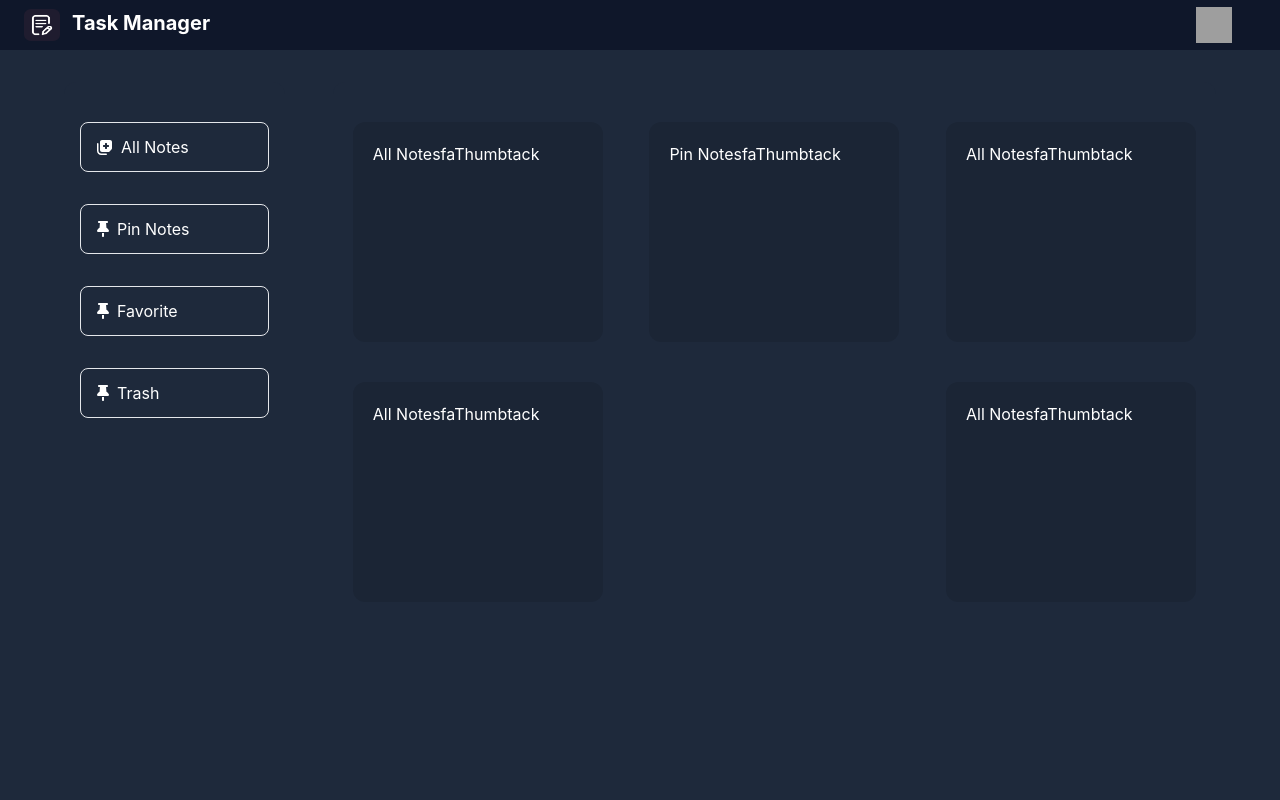
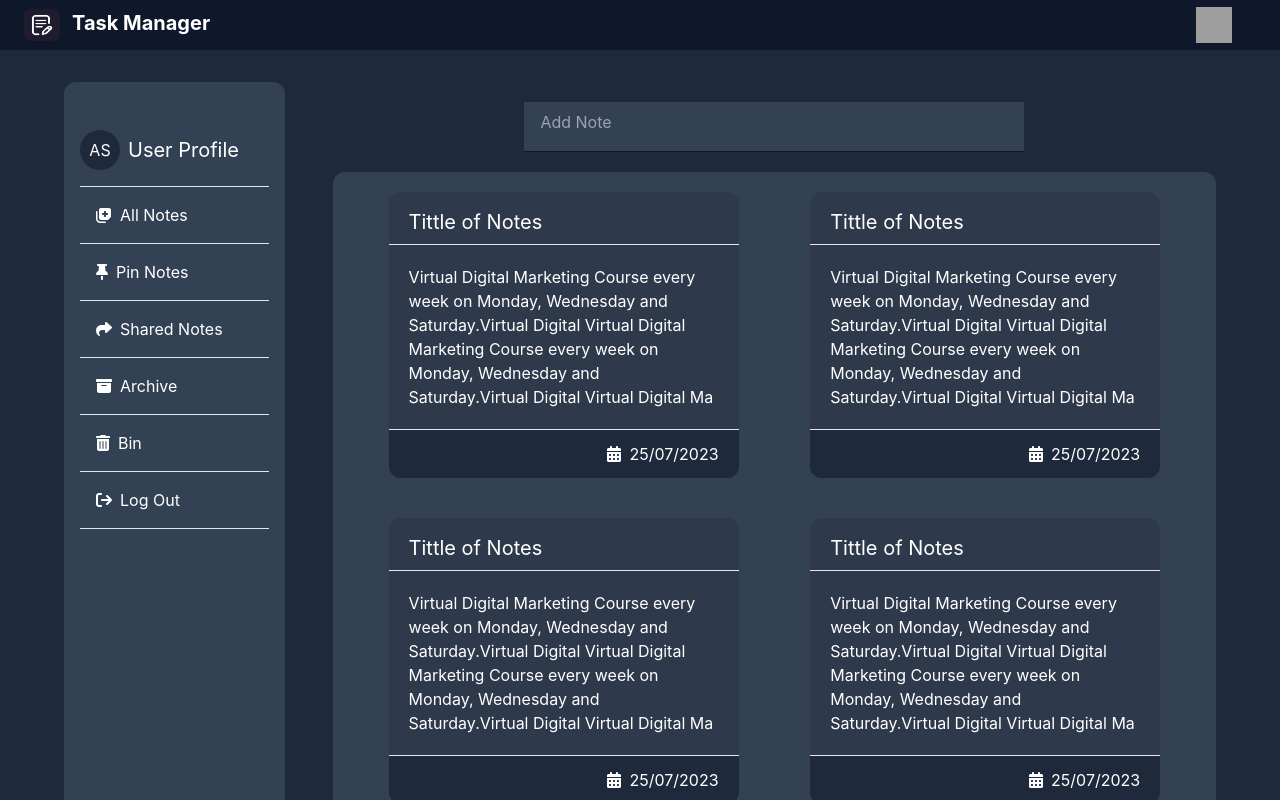
Before and after one commit to Amitsharma45/Note_Manager, a React (Create React App) app in the folder frontend/: page / in a window 1280 px wide. Before the commit this address led to /home. Shown: the top 800 px of the page. Built offline with nearby package versions, Linux system fonts and the light colour scheme; grey boxes are pictures that could not be loaded.

Commit message:
input box completed

```diff
--- a/frontend/src/App.js
+++ b/frontend/src/App.js
@@ -28,8 +28,8 @@ function App() {
             <>
               <Appbar toggleMode={toggleMode} />
               <Routes  >
-              <Route path="/" element={<Navigate to="/home" />} />
-                <Route path='/home' element={<Home />} />
+              {/* <Route path="/" element={<Navigate to="/home" />} /> */}
+                <Route path='/' element={<Home />} />
               </Routes>
             </>
           )
--- /dev/null
+++ b/frontend/src/Components/AddNote/AddNote.js
@@ -0,0 +1,44 @@
+import React, { useState } from 'react'
+
+function AddNote() {
+    const [toogle, settoogle] = useState(false);
+    const [newnote, setnote] = useState({
+        tittle: '',
+        notebody: ''
+    })
+    const SaveNote = async (e) => {
+        e.preventDefault();
+        console.log(newnote)
+        settoogle(false)
+        setnote({
+            tittle: '',
+            notebody: ''
+        });
+    }
+    const CancelNote = (e) => {
+        e.preventDefault();
+        settoogle(false)
+        setnote({
+            tittle: '',
+            notebody: ''
+        });
+    }
+    return (
+        <div className='flex flex-col items-center justify-center '>
+            <form className='flex flex-col items-center justify-center  md:w-[500px] w-[350px] relative  rounded-2xl'>
+                <textarea onClick={() => settoogle(true)} type='text' className=' md:w-[500px] w-[350px] mt-5 h-[50px] dark:bg-slate-700  dark:text-white pt-2 pl-4  border-0 border-b-[.5px] dark:border-slate-900 resize-none outline-none' placeholder={`${toogle ? 'Note Tittle' : 'Add Note'}`} value={newnote.tittle} onChange={(e) => { setnote({ ...newnote, tittle: e.target.value }) }} />
+                <textarea rows="8" cols="100" type='text ' className={`md:w-[500px] w-[350px] dark:bg-slate-700  dark:text-white pl-4 border-gray-900 border-0 text resize-none outline-none  relative ${toogle ? 'h-[200px] pt-2' : 'h-[0px] pt-0'} transition-all ease-in-out duration-500  `} placeholder='Note Body ...' value={newnote.notebody} onChange={(e) => { setnote({ ...newnote, notebody: e.target.value }) }} />
+                <div className={`${toogle ? 'block' : 'hidden'} dark:text-white absolute bottom-2 right-0`}>
+                    <button type='button' disabled={!newnote.title && !newnote.notebody} className='mx-1 text-sm dark:bg-slate-900 px-3 py-1 rounded-2xl  disabled:opacity-30'
+                        onClick={(e) => SaveNote(e)}>
+                        Save</button>
+                    <button className='mx-1 text-sm dark:bg-slate-900 px-3 py-1 rounded-2xl' onClick={(e) => CancelNote(e)} >
+                        Cancel
+                    </button>
+                </div>
+            </form>
+        </div>
+    )
+}
+
+export default AddNote
--- a/frontend/src/Components/Home/Home.js
+++ b/frontend/src/Components/Home/Home.js
@@ -1,31 +1,43 @@
 import React from 'react'
 import SideBar from '../SideBar/SideBar'
+import { FontAwesomeIcon } from '@fortawesome/react-fontawesome';
+import { faCalendarDays } from '@fortawesome/free-solid-svg-icons';
+import AddNote from '../AddNote/AddNote';
+export default function Home() {
 
-export default function Home() {
-    ''
     const data = [{ name: "All Notes", icon: 'faThumbtack' }, { name: "Pin Notes", icon: 'faThumbtack' }, { name: "All Notes", icon: 'faThumbtack' }, { name: "All Notes", icon: 'faThumbtack' }, { name: "All Notes", icon: 'faThumbtack' }]
     return (
+        <>
+
             <div className='flex  h-min-[500px] w-[90%] mx-auto mt-8'>
-            <div className=' md:flex-[20%] md:relative  absolute md:block      md:h-auto h-[600px] right-0 top-0'>
+                <div className=' lg:flex-[20%]  md:flex-[30%]  md:relative  absolute md:block   md:h-auto h-[400px] right-0 top-0'>
                     <SideBar />
                 </div>
-            <div className=' flex-[80%] dark:bg-slate-800 bg-[#fefefe] rounded-xl md:ml-12 '>
-                <div className='flex flex-wrap md:justify-between items-center justify-center m-5'>
+                <div className='lg:flex-[80%] md:flex-[70%] md:ml-12 '>
+                    <AddNote />
+                    <div className='  dark:bg-slate-700 bg-[#fefefe] rounded-xl  '>
+                        <div className='flex flex-wrap lg:justify-around items-center justify-center m-5 '>
                             {
                                 data.map((i) =>
-                            <div className='w-[250px] h-[220px]  border-black bg-[#FBFBFB] dark:bg-black dark:bg-opacity-10 dark:text-white text-slate-800  rounded-xl my-5 p-5'>
-                                {i.name}
+                                    <div className='md:w-[350px] w-[300px] overflow-hidden h-min-[250px]  border-black bg-[#FBFBFB]  dark:bg-black dark:bg-opacity-10 dark:text-white text-slate-800  rounded-xl my-5 '>
+                                        <div className='border-b-[1px] px-5 pt-4 pb-2 text-xl'>Tittle of Notes</div>
 
-                                {i.icon}
+                                        <div className='px-5 py-5'>
+                                            Virtual Digital Marketing Course every week on Monday, Wednesday and Saturday.Virtual Digital
+                                            Virtual Digital Marketing Course every week on Monday, Wednesday and Saturday.Virtual Digital
+                                            Virtual Digital Ma
+                                        </div>
+                                        <div className='border-t-[1px] px-5 py-3 text-right dark:bg-slate-800 '>
+                                            <FontAwesomeIcon icon={faCalendarDays} className='mr-2' />
+                                            25/07/2023
+                                        </div>
                                     </div>
                                 )
                             }
-
-
                         </div>
-
                     </div>
-
                 </div>
+            </div>
+        </>
     )
 }
--- a/frontend/src/Components/SideBar/SideBar.js
+++ b/frontend/src/Components/SideBar/SideBar.js
@@ -1,10 +1,10 @@
 import React from 'react'
 import { FontAwesomeIcon } from '@fortawesome/react-fontawesome';
-import { faNotesMedical, faThumbtack } from '@fortawesome/free-solid-svg-icons';
+import { faNotesMedical, faArrowRightFromBracket,faTrashCan,faThumbtack,faShare ,faBoxArchive} from '@fortawesome/free-solid-svg-icons';
 export default function SideBar() {
     const [menu, setmenu] = React.useState(true);
     return (
-        <div className={`md:w-auto ${menu?'w-[50px]':'w-[300px]'}  rounded-xl dark:bg-slate-800 bg-white   transition-transform ease-in-out duration-300`}>
+        <div className={`md:w-auto ${menu ? 'w-[50px]' : 'w-[300px]'}  rounded-xl dark:bg-slate-700 bg-white   transition-transform ease-in-out duration-300 `}>
             <div className='text-4xl h-[50px] px-2 text-slate-900 dark:text-white md:hidden  block bg-white dark:bg-slate-900' >
                 <button className="text-white" onClick={() => setmenu(!menu)}>
                     <svg
@@ -31,31 +31,35 @@ export default function SideBar() {
                     </svg>
                 </button>
             </div>
-            <div className={`pt-2  ${menu?'hidden':'block'} h-screen md:block`}>
-
-                <div className='border rounded-lg dark:text-white my-8 mx-4 py-3 pl-4' >
+            <div className={`pt-8  ${menu ? 'hidden' : 'block'} h-screen md:block`}>
+                <div className='border-b-[1px] flex items-center hover:bg-slate-100 hover:dark:bg-slate-800  text-black   dark:text-white mx-4 py-4 ' >
+                    <div className='justify-center items-center mr-2  flex rounded-full h-10 w-10 bg-gray-200 dark:bg-slate-800'>AS</div>
+                    <span className='text-xl'> User Profile</span>
+                </div>
+                <div className='border-b-[1px] hover:bg-slate-100 hover:dark:bg-slate-800  dark:text-white mx-4 py-4 pl-4' >
                     <FontAwesomeIcon icon={faNotesMedical} className='mr-2' />
                     All Notes
-
                 </div>
-                <div className='border rounded-lg dark:text-white my-8 mx-4 py-3 pl-4' >
-                    <FontAwesomeIcon icon={faThumbtack} className='mr-2' />
+                <div className='border-b-[1px] hover:bg-slate-100 hover:dark:bg-slate-800 dark:text-white  mx-4 py-4 pl-4' >
+                <FontAwesomeIcon icon={faThumbtack} className='mr-2' />
                     Pin Notes
-
                 </div>
-                <div className='border rounded-lg dark:text-white my-8 mx-4 py-3 pl-4' >
-                    <FontAwesomeIcon icon={faThumbtack} className='mr-2' />
-                    Favorite
-
+                <div className='border-b-[1px] hover:bg-slate-100 hover:dark:bg-slate-800 dark:text-white  mx-4 py-4 pl-4' >
+                    <FontAwesomeIcon icon={faShare} className='mr-2' />
+                    Shared Notes
                 </div>
-
-                <div className='border rounded-lg dark:text-white my-8 mx-4 py-3 pl-4' >
-                    <FontAwesomeIcon icon={faThumbtack} className='mr-2' />
-                    Trash
-
+                <div className='border-b-[1px] hover:bg-slate-100 hover:dark:bg-slate-800 dark:text-white  mx-4 py-4 pl-4' >
+                    <FontAwesomeIcon icon={faBoxArchive} className='mr-2' />
+                    Archive
                 </div>
-
-
+                <div className='border-b-[1px] hover:bg-slate-100 hover:dark:bg-slate-800 dark:text-white  mx-4 py-4 pl-4' >
+                    <FontAwesomeIcon icon={faTrashCan} className='mr-2' />
+                    Bin
+                </div>
+                <div className='border-b-[1px] hover:bg-slate-100 hover:dark:bg-slate-800 dark:text-white  mx-4 py-4 pl-4' >
+                <FontAwesomeIcon icon={faArrowRightFromBracket} className='mr-2'/>
+                    Log Out
+                </div>
             </div>
         </div>
     )
```
Lines whose indentation alone changed are shown as unchanged.
